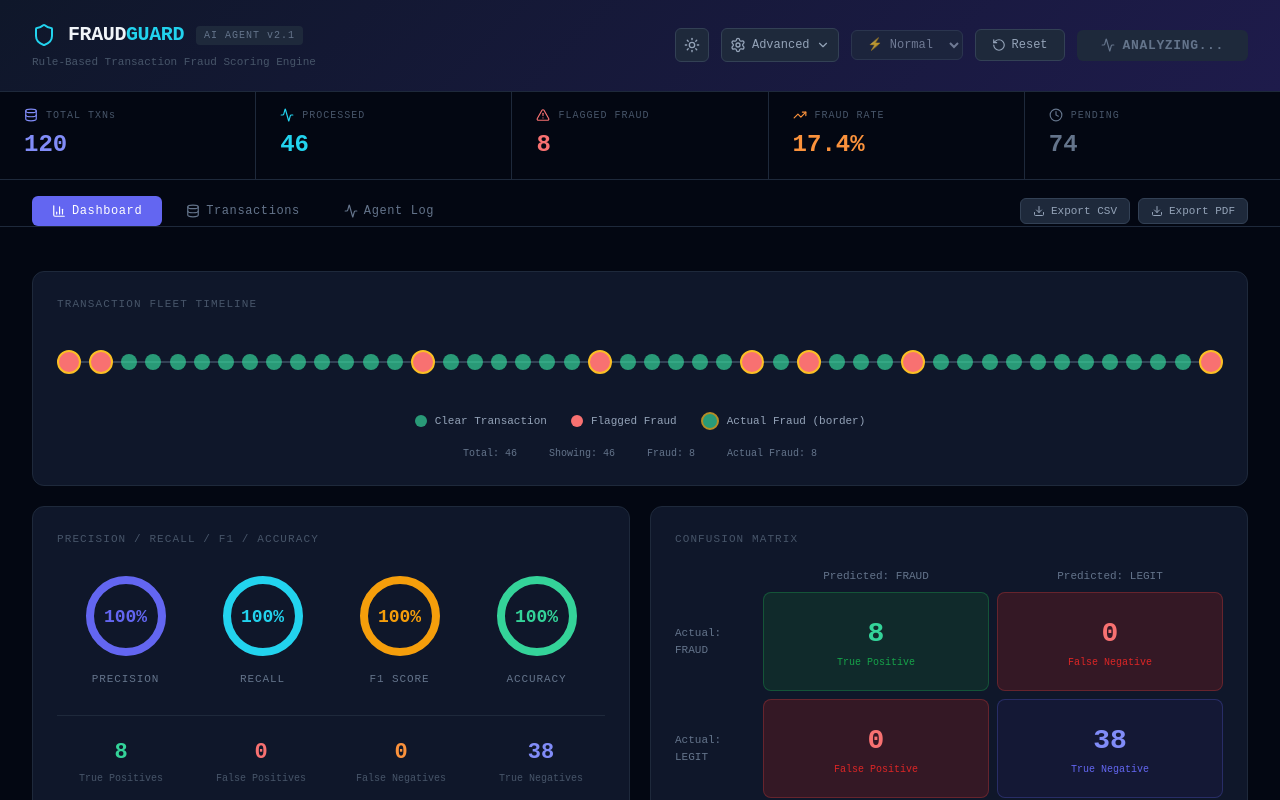
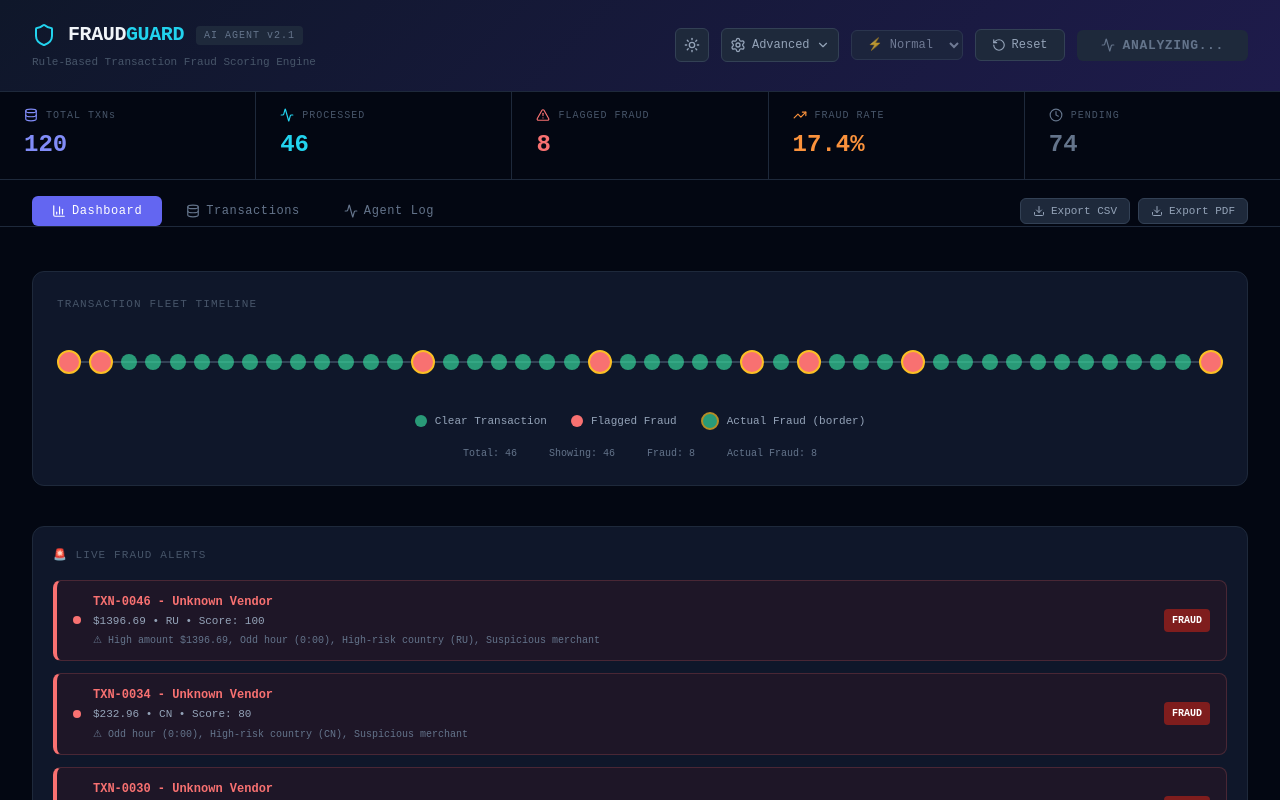
Before and after one commit to akshithakatte/fraud_pattern_detector_p2_chiac, a React (Vite) app: page / in a window 1280 px wide. Both pictures are taken after a click on the button "RUN AGENT". Shown: the top 800 px of the page. Built offline with nearby package versions, Linux system fonts and the light colour scheme.

Commit message:
dashboard improvisation

```diff
--- a/src/App.jsx
+++ b/src/App.jsx
@@ -376,6 +376,177 @@ function MerchantAnalysis({ transactions, darkMode }) {
           </div>
         </div>
       </div>
+    </div>
+  );
+}
+
+// ─── Fraud Alerts Ticker Component ───────────────────────────────────────────
+function FraudAlertsTicker({ transactions, darkMode }) {
+  const processedTxns = transactions.filter(t => t.status === "done" && t.flaggedAsFraud);
+  if (processedTxns.length === 0) return null;
+
+  const [currentPage, setCurrentPage] = useState(0);
+  const alertsPerPage = 5;
+  const totalPages = Math.ceil(processedTxns.length / alertsPerPage);
+
+  const startIndex = (totalPages - 1 - currentPage) * alertsPerPage;
+  const endIndex = Math.min(startIndex + alertsPerPage, processedTxns.length);
+  const currentAlerts = processedTxns.slice(startIndex, endIndex).reverse();
+
+  const handleNext = () => {
+    if (currentPage < totalPages - 1) {
+      setCurrentPage(currentPage + 1);
+    }
+  };
+
+  const handlePrev = () => {
+    if (currentPage > 0) {
+      setCurrentPage(currentPage - 1);
+    }
+  };
+
+  return (
+    <div style={{
+      background: darkMode ? "#0f172a" : "#f1f5f9",
+      border: "1px solid #1e293b",
+      borderRadius: 12,
+      padding: 20,
+      marginTop: 20,
+      gridColumn: "1 / -1",
+    }}>
+      <div style={{ fontSize: 11, color: darkMode ? "#475569" : "#64748b", letterSpacing: "0.1em", marginBottom: 16 }}>
+        🚨 LIVE FRAUD ALERTS
+      </div>
+
+      <div style={{ display: "flex", flexDirection: "column", gap: 12 }}>
+        {currentAlerts.map((alert, i) => (
+          <div key={alert.id} style={{
+            display: "flex",
+            alignItems: "center",
+            gap: 12,
+            padding: "12px 16px",
+            background: darkMode ? "#7f1d1d22" : "#fef2f2",
+            border: `1px solid ${darkMode ? "#f8717133" : "#f8717166"}`,
+            borderRadius: 8,
+            borderLeft: `4px solid #f87171`,
+            animation: i === 0 && currentPage === totalPages - 1 ? "pulse 2s infinite" : "none",
+          }}>
+            <div style={{
+              width: 8,
+              height: 8,
+              borderRadius: "50%",
+              background: "#f87171",
+              animation: i === 0 && currentPage === totalPages - 1 ? "blink 1s infinite" : "none",
+            }} />
+
+            <div style={{ flex: 1 }}>
+              <div style={{
+                fontSize: 12,
+                fontWeight: 600,
+                color: darkMode ? "#f87171" : "#dc2626",
+                marginBottom: 2
+              }}>
+                {alert.id} - {alert.merchant}
+              </div>
+              <div style={{ fontSize: 11, color: darkMode ? "#94a3b8" : "#475569" }}>
+                ${alert.amount.toFixed(2)} • {alert.country} • Score: {alert.score}
+              </div>
+              {alert.reasons.length > 0 && (
+                <div style={{ fontSize: 10, color: darkMode ? "#64748b" : "#64748b", marginTop: 4 }}>
+                  ⚠ {alert.reasons.join(", ")}
+                </div>
+              )}
+            </div>
+
+            <div style={{
+              fontSize: 10,
+              padding: "4px 8px",
+              background: darkMode ? "#7f1d1d" : "#dc2626",
+              color: "#fff",
+              borderRadius: 4,
+              fontWeight: 600,
+            }}>
+              FRAUD
+            </div>
+          </div>
+        ))}
+      </div>
+
+      {/* Pagination Controls */}
+      {totalPages > 1 && (
+        <div style={{
+          display: "flex",
+          justifyContent: "space-between",
+          alignItems: "center",
+          marginTop: 16,
+          padding: "12px 16px",
+          background: darkMode ? "#1e293b" : "#f8fafc",
+          borderRadius: 8,
+        }}>
+          <button
+            onClick={handlePrev}
+            disabled={currentPage === 0}
+            style={{
+              display: "flex",
+              alignItems: "center",
+              gap: 6,
+              padding: "6px 12px",
+              background: currentPage === 0
+                ? (darkMode ? "#0f172a" : "#f1f5f9")
+                : (darkMode ? "#334155" : "#e2e8f0"),
+              border: `1px solid ${darkMode ? "#475569" : "#cbd5e1"}`,
+              borderRadius: 6,
+              color: currentPage === 0
+                ? (darkMode ? "#475569" : "#94a3b8")
+                : (darkMode ? "#e2e8f0" : "#475569"),
+              fontSize: 11,
+              cursor: currentPage === 0 ? "not-allowed" : "pointer",
+              transition: "all 0.2s",
+            }}
+          >
+            ← Previous {alertsPerPage}
+          </button>
+
+          <div style={{ fontSize: 11, color: darkMode ? "#94a3b8" : "#475569" }}>
+            Page {currentPage + 1} of {totalPages} • {processedTxns.length} total alerts
+          </div>
+
+          <button
+            onClick={handleNext}
+            disabled={currentPage === totalPages - 1}
+            style={{
+              display: "flex",
+              alignItems: "center",
+              gap: 6,
+              padding: "6px 12px",
+              background: currentPage === totalPages - 1
+                ? (darkMode ? "#0f172a" : "#f1f5f9")
+                : (darkMode ? "#334155" : "#e2e8f0"),
+              border: `1px solid ${darkMode ? "#475569" : "#cbd5e1"}`,
+              borderRadius: 6,
+              color: currentPage === totalPages - 1
+                ? (darkMode ? "#475569" : "#94a3b8")
+                : (darkMode ? "#e2e8f0" : "#475569"),
+              fontSize: 11,
+              cursor: currentPage === totalPages - 1 ? "not-allowed" : "pointer",
+              transition: "all 0.2s",
+            }}
+          >
+            Next {alertsPerPage} →
+          </button>
+        </div>
+      )}
+
+      <style jsx>{`
+        @keyframes pulse {
+          0%, 100% { opacity: 1; }
+          50% { opacity: 0.8; }
+        }
+        @keyframes blink {
+          0%, 50%, 100% { opacity: 1; }
+          25%, 75% { opacity: 0.3; }
+        }
+      `}</style>
     </div>
   );
 }
@@ -861,6 +1032,7 @@ export default function FraudDetectionAgent() {
         {activeTab === "dashboard" && (
           <div style={{ display: "grid", gridTemplateColumns: "1fr", gap: 20 }}>
             <TransactionTimeline transactions={transactions} darkMode={darkMode} />
+            <FraudAlertsTicker transactions={transactions} darkMode={darkMode} />
 
             <div style={{ display: "grid", gridTemplateColumns: "1fr 1fr", gap: 20 }}>
               {/* Metrics Gauges */}
```
